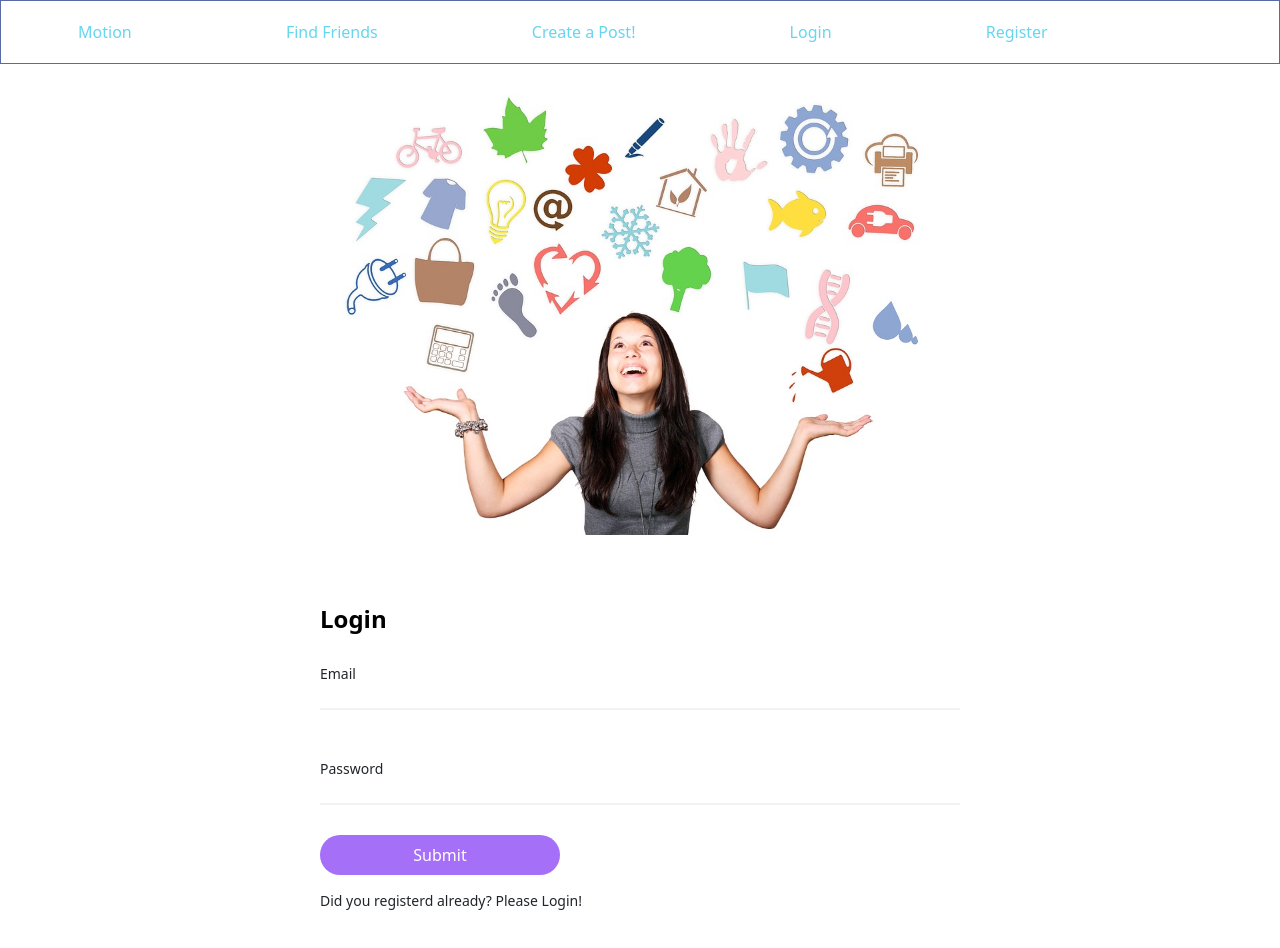
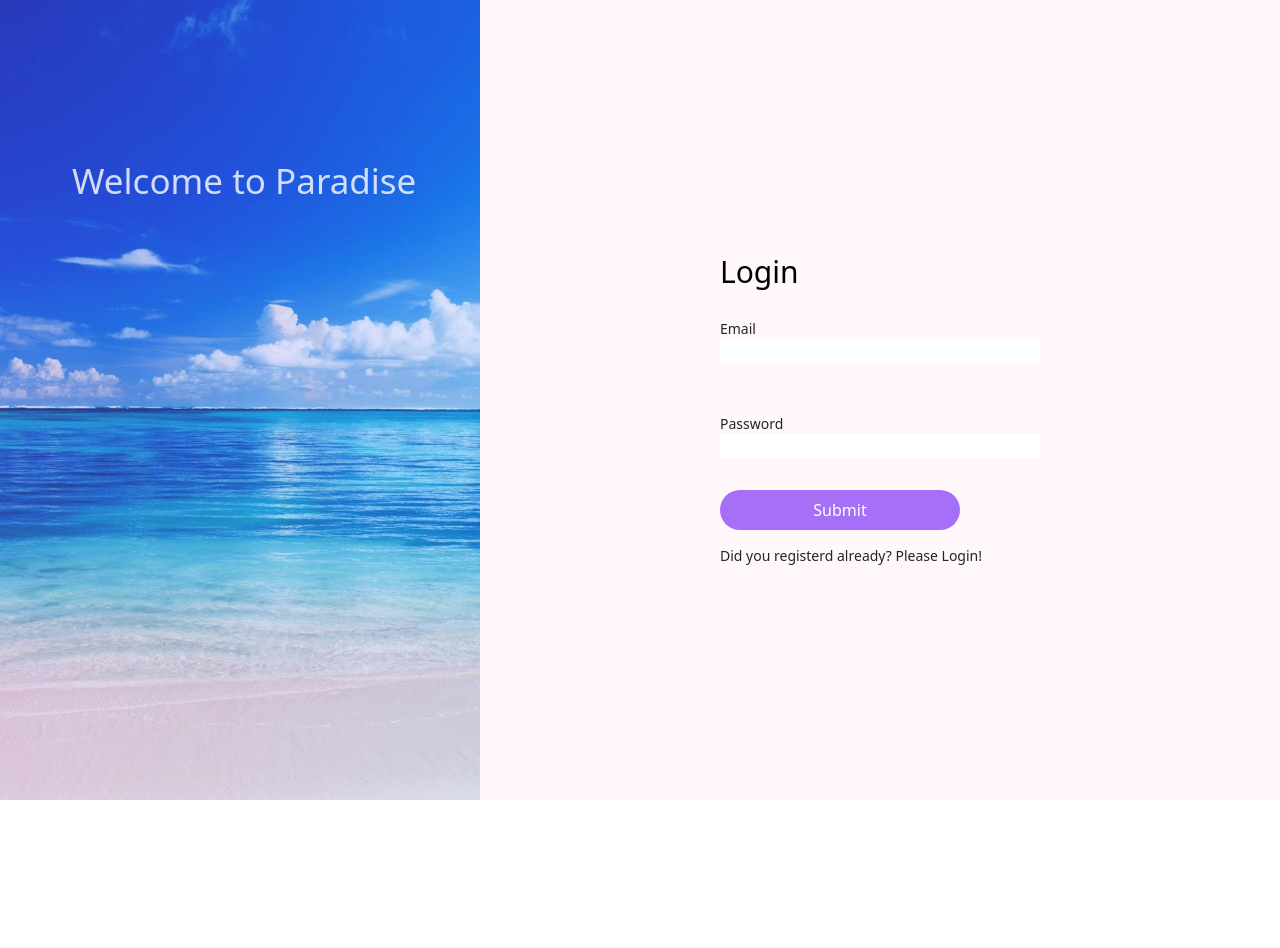
Before and after one commit to dininni8319/motion, a React (Create React App) app in the folder frontend/: page /login in a window 1280 px wide. Shown: the top 948 px of the page. After the commit the page ends 800 px from the top, so only its background shows below. Built offline with nearby package versions, Linux system fonts and the light colour scheme; no server answers.

Commit message:
style implementations

```diff
--- a/frontend/src/App.js
+++ b/frontend/src/App.js
@@ -1,7 +1,7 @@
 import { useState, useEffect } from 'react';
 import { Link } from 'react-router-dom';
 import './App.css';
-
+import Navbar from './components/UI/Navbar/Navbar'
 const App = () => {
     const [posts, setPosts] = useState([]);
 
@@ -13,7 +13,9 @@ const App = () => {
 
     return (
         <>
+            <Navbar />
             <section className="App d-flex flex-column align-items-center justify-content-center min-vh-100">
+
                 <h1 className="text-3xl font-bold underline bg-purple-100">
                     All Post
                 </h1>
--- a/frontend/src/components/GlobalStyle/style.js
+++ b/frontend/src/components/GlobalStyle/style.js
@@ -4,7 +4,7 @@ export const GlobalStyle = createGlobalStyle`
 
     @import url('https://fonts.googleapis.com/css2?family=Montserrat:ital,wght@1,300;1,400&family=Roboto+Condensed&family=Roboto:wght@400;500&display=swap');
 
-    * {
+    html {
         margin: 0;
         padding: 0;
         font-family: Arial, Helvetica, sans-serif;
@@ -29,14 +29,14 @@ export const GlobalStyle = createGlobalStyle`
 
 export const Theme = {
     //Colors
-    backgroundColor: '#f2f2f2',
+    backgroundColor: 'rgba(255,229,236, 0.3)',
     textWhiteColor: 'white',
     borderColor: '#FCEADE',
     buttoncolor: '#A56FF8',
     greyColor: '#c1c1c1',
     pinkColor: '#586BA4',
     whiteColor: '#fff',
-    blueColor: '#66d6ef',
+    blueColor: '#8338ec',
     blueLightColor: '#a3e6f5',
     // pinkColor: '#ef475b',
 
--- a/frontend/src/components/UI/Navbar/NavbarStyle.js
+++ b/frontend/src/components/UI/Navbar/NavbarStyle.js
@@ -3,9 +3,10 @@ import styled from 'styled-components';
 export const NavbarStyle = styled.ul`
     width: 100vw;
     display: flex;
-    min-height: 8vh;
+    min-height: 5vh;
     justify-content: space-around;
     align-items: center;
-    border: 1px solid ${(props) => props.theme.pinkColor};
+    border-bottom: 1px solid ${(props) => props.theme.greyColor};
     color: ${(props) => props.theme.blueColor};
+    box-shadow: 0 2px 4px 0 rgba(0,0,0,.2);
 `;
--- a/frontend/src/components/Views/AddPost/AddPost.js
+++ b/frontend/src/components/Views/AddPost/AddPost.js
@@ -1,6 +1,7 @@
 import { Link } from 'react-router-dom';
 import { useState, useRef } from 'react';
 import { useNavigate } from 'react-router';
+import Navbar from '../../UI/Navbar/Navbar';
 
 const AddPost = () => {
     const navigate = useNavigate();
@@ -26,6 +27,9 @@ const AddPost = () => {
     };
 
     return (
+        <>
+
+            <Navbar />
             <form onSubmit={handleSubmit} className="p-5 d-flex flex-column">
                 <div className="p-5 d-flex flex-column">
                     <label htmlFor="">Content</label>
@@ -42,6 +46,8 @@ const AddPost = () => {
                 <Link to="/">Go back!</Link>
                 <button type="submit">Submit</button>
             </form>
+
+        </>
     );
 };
 
--- a/frontend/src/components/Views/AddPost/Login/Login.js
+++ b/frontend/src/components/Views/AddPost/Login/Login.js
@@ -6,7 +6,7 @@ import { AuthContext } from '../../../Context/Auth/index';
 import { LoginStyled, InputSection } from './LoginStyle';
 import { ButtonStyle } from '../Register/RegisterStyle';
 import { Link } from 'react-router-dom';
-import womenPhoto from './../../../assets/women.jpeg';
+import lakePhoto from './../../../assets/maldives.jpeg';
 
 const Login = () => {
 
@@ -36,11 +36,13 @@ const Login = () => {
     return (
        <LoginStyled onSubmit={handleLogin}>
             <section className="section-img">
-                <img src={womenPhoto} alt="" />
+                   <h2>Welcome to Paradise</h2>
+                  <img src={lakePhoto} alt="" />
+
             </section>
             <section className='row-form mt-12'>
                 <InputSection className="mb-5 flex flex-col">
-                    <h1 className={`text-black font-bold text-2xl mb-2`}>Login</h1>
+                    <h1 className={`text-black font-medium text-3xl mb-2`}>Login</h1>
                     <label htmlFor="">Email</label>
                     <input type="email" {...email}/>
                 </InputSection>
@@ -50,8 +52,6 @@ const Login = () => {
                     <ButtonStyle type='submit'>Submit</ButtonStyle>
                     <Link to='/register' className="pt-3 text-sm">Did you registerd already? Please Login!</Link>
                 </InputSection>
-
-
             </section>
        </LoginStyled>
     )
--- a/frontend/src/components/Views/AddPost/Login/LoginStyle.js
+++ b/frontend/src/components/Views/AddPost/Login/LoginStyle.js
@@ -3,28 +3,59 @@ import styled from 'styled-components';
 export const LoginStyled = styled.form`
 
     width: 100vw;
+    height: 100vh;
     display: flex;
-    margin-top: 20px;
-    flex-direction: column;
+    justify-content: center;
     align-items: center;
+    background-color: ${props => props.theme.backgroundColor};
 
     .row-form {
        width: 100%;
        display: flex;
        flex-direction: column;
        align-items: center;
+       /* background-color: ${props => props.theme.textWhiteColor}; */
       }
 
       .section-img {
-        width: 50%;
-        height: 50%;
+         position: relative;
+         width: 60vw;
       }
+
+      .section-img > img {
+         width: 100%;
+         height: 100vh;
+         object-fit: cover;
+      }
+
+      .section-img::before {
+         content: '';
+         width: 100%;
+         height: 100%;
+         display: block;
+         position: absolute;
+         left: 0;
+         top: 0;
+         background: linear-gradient(102deg, rgba(196,104,255, 0.2), rgba(110,145,246, 0.2));
+      }
+
       input {
          border-bottom: 2px solid ${props => props.theme.backgroundColor};
          outline: none
+
       }
+
       h1 {
          padding: 20px 0;
+      }
+
+      h2 {
+         font-size: 35px;
+         font-weight: 500;
+         position: absolute;
+         color: rgba(255, 255, 255, 0.8);
+         top: 20%;
+         left: 15%;
       }
 
       label {
@@ -32,7 +63,6 @@ export const LoginStyled = styled.form`
       }
 `
 export const InputSection = styled.section`
-
-   width: 50%;
+   width: 40%;
    margin-bottom: 20px;
 `
--- a/frontend/src/components/Views/AddPost/Register/RegisterStyle.js
+++ b/frontend/src/components/Views/AddPost/Register/RegisterStyle.js
@@ -4,7 +4,8 @@ export const RegisterStyle = styled.form`
 
    width: 100vw;
    display: flex;
-   margin-top: 20px;
+   padding: 0%;
+   margin: 0%;
    flex-direction: column;
    align-items: center;
 
@@ -15,7 +16,6 @@ export const RegisterStyle = styled.form`
    label {
       font-size: 14px;
    }
-
 `
 
 export const ButtonStyle = styled.button`
--- a/frontend/src/index.js
+++ b/frontend/src/index.js
@@ -5,7 +5,6 @@ import ReactDOM from 'react-dom';
 import App from './App';
 import reportWebVitals from './reportWebVitals';
 import AddPost from './components/Views/AddPost/AddPost';
-import Navbar from './components/UI/Navbar/Navbar';
 import { GlobalStyle, Theme } from './components/GlobalStyle/style';
 import { ThemeProvider } from 'styled-components';
 import Register from './components/Views/AddPost/Register/Register';
@@ -20,7 +19,7 @@ ReactDOM.render(
             <AuthProvider>
                 <ThemeProvider theme={Theme}>
                     <Router>
-                        <Navbar />
+
                         <Routes>
                             <Route path="/" element={<App />}></Route>
 
```
Also changed, not shown: frontend/src/components/assets/lake.jpeg (added), frontend/src/components/assets/maldives.jpeg (added). Lines whose indentation alone changed are shown as unchanged.
